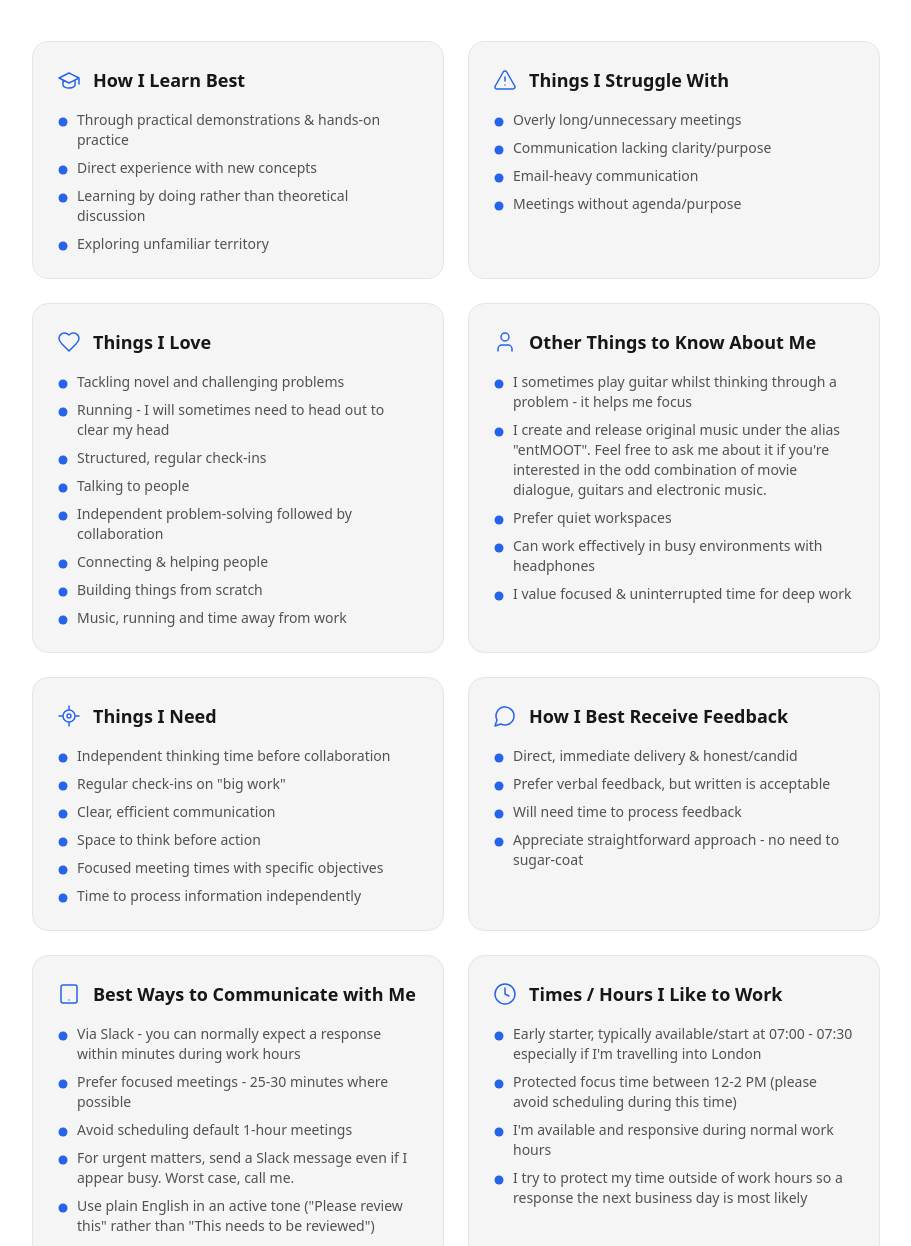
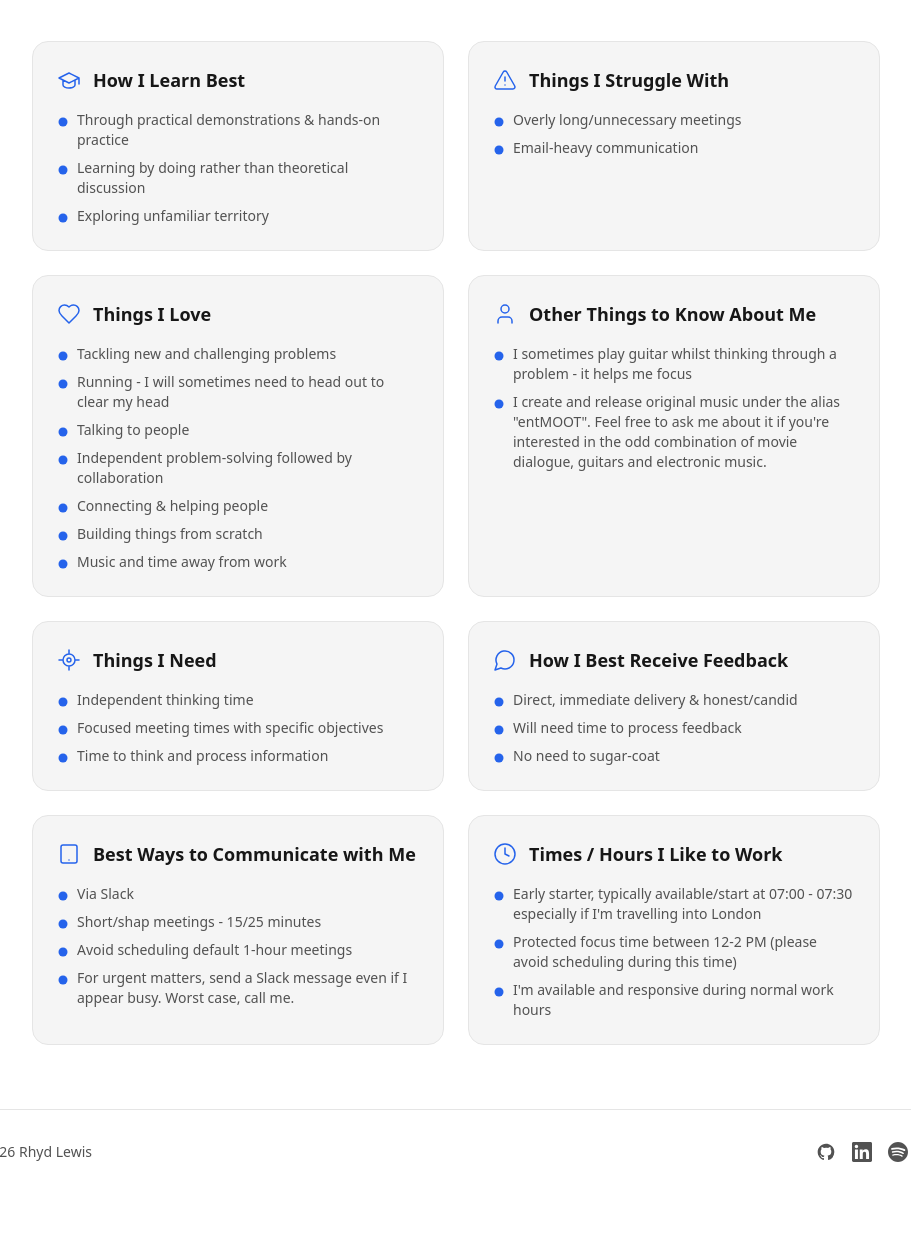
Before and after one commit to rhydlewis/rhydlewis.net, an Astro site: page /manual in a window 1280 px wide. Shown: the part 240-1486 px from the top of the page, without its empty margins (184-1095 px from the left). After the commit the page ends 1434 px from the top, so only its background shows below. Built offline with nearby package versions, Linux system fonts and the light colour scheme; Astro itself is replaced by a stand-in of ours; a web font is replaced by a local one.

Commit message:
cut down MoM

```diff
--- a/src/pages/manual.astro
+++ b/src/pages/manual.astro
@@ -15,7 +15,6 @@ const sections: ManualSection[] = [
     title: 'How I Learn Best',
     items: [
       'Through practical demonstrations & hands-on practice',
-      'Direct experience with new concepts',
       'Learning by doing rather than theoretical discussion',
       'Exploring unfamiliar territory',
     ],
@@ -25,23 +24,20 @@ const sections: ManualSection[] = [
     title: 'Things I Struggle With',
     items: [
       'Overly long/unnecessary meetings',
-      'Communication lacking clarity/purpose',
       'Email-heavy communication',
-      'Meetings without agenda/purpose',
     ],
   },
   {
     icon: 'heart',
     title: 'Things I Love',
     items: [
-      'Tackling novel and challenging problems',
+      'Tackling new and challenging problems',
       'Running - I will sometimes need to head out to clear my head',
-      'Structured, regular check-ins',
       'Talking to people',
       'Independent problem-solving followed by collaboration',
       'Connecting & helping people',
       'Building things from scratch',
-      'Music, running and time away from work',
+      'Music and time away from work',
     ],
   },
   {
@@ -50,21 +46,15 @@ const sections: ManualSection[] = [
     items: [
       'I sometimes play guitar whilst thinking through a problem - it helps me focus',
       'I create and release original music under the alias "entMOOT". Feel free to ask me about it if you\'re interested in the odd combination of movie dialogue, guitars and electronic music.',
-      'Prefer quiet workspaces',
-      'Can work effectively in busy environments with headphones',
-      'I value focused & uninterrupted time for deep work',
     ],
   },
   {
     icon: 'target',
     title: 'Things I Need',
     items: [
-      'Independent thinking time before collaboration',
-      'Regular check-ins on "big work"',
-      'Clear, efficient communication',
-      'Space to think before action',
+      'Independent thinking time',
       'Focused meeting times with specific objectives',
-      'Time to process information independently',
+      'Time to think and process information',
     ],
   },
   {
@@ -72,20 +62,18 @@ const sections: ManualSection[] = [
     title: 'How I Best Receive Feedback',
     items: [
       'Direct, immediate delivery & honest/candid',
-      'Prefer verbal feedback, but written is acceptable',
       'Will need time to process feedback',
-      'Appreciate straightforward approach - no need to sugar-coat',
+      'No need to sugar-coat',
     ],
   },
   {
     icon: 'smartphone',
     title: 'Best Ways to Communicate with Me',
     items: [
-      'Via Slack - you can normally expect a response within minutes during work hours',
-      'Prefer focused meetings - 25-30 minutes where possible',
+      'Via Slack',
+      'Short/shap meetings - 15/25 minutes',
       'Avoid scheduling default 1-hour meetings',
       'For urgent matters, send a Slack message even if I appear busy. Worst case, call me.',
-      'Use plain English in an active tone ("Please review this" rather than "This needs to be reviewed")',
     ],
   },
   {
@@ -95,7 +83,6 @@ const sections: ManualSection[] = [
       'Early starter, typically available/start at 07:00 - 07:30 especially if I\'m travelling into London',
       'Protected focus time between 12-2 PM (please avoid scheduling during this time)',
       'I\'m available and responsive during normal work hours',
-      'I try to protect my time outside of work hours so a response the next business day is most likely',
     ],
   },
 ];
```
